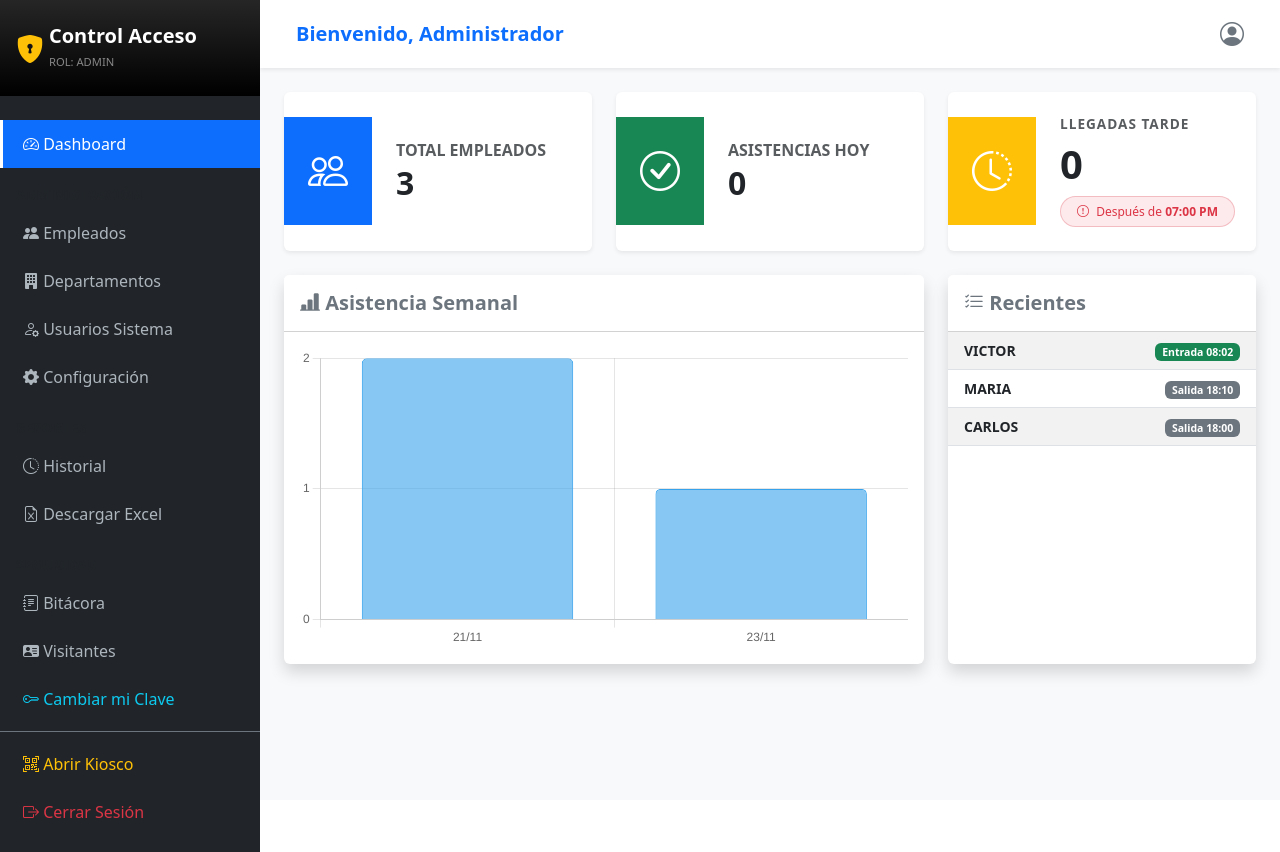
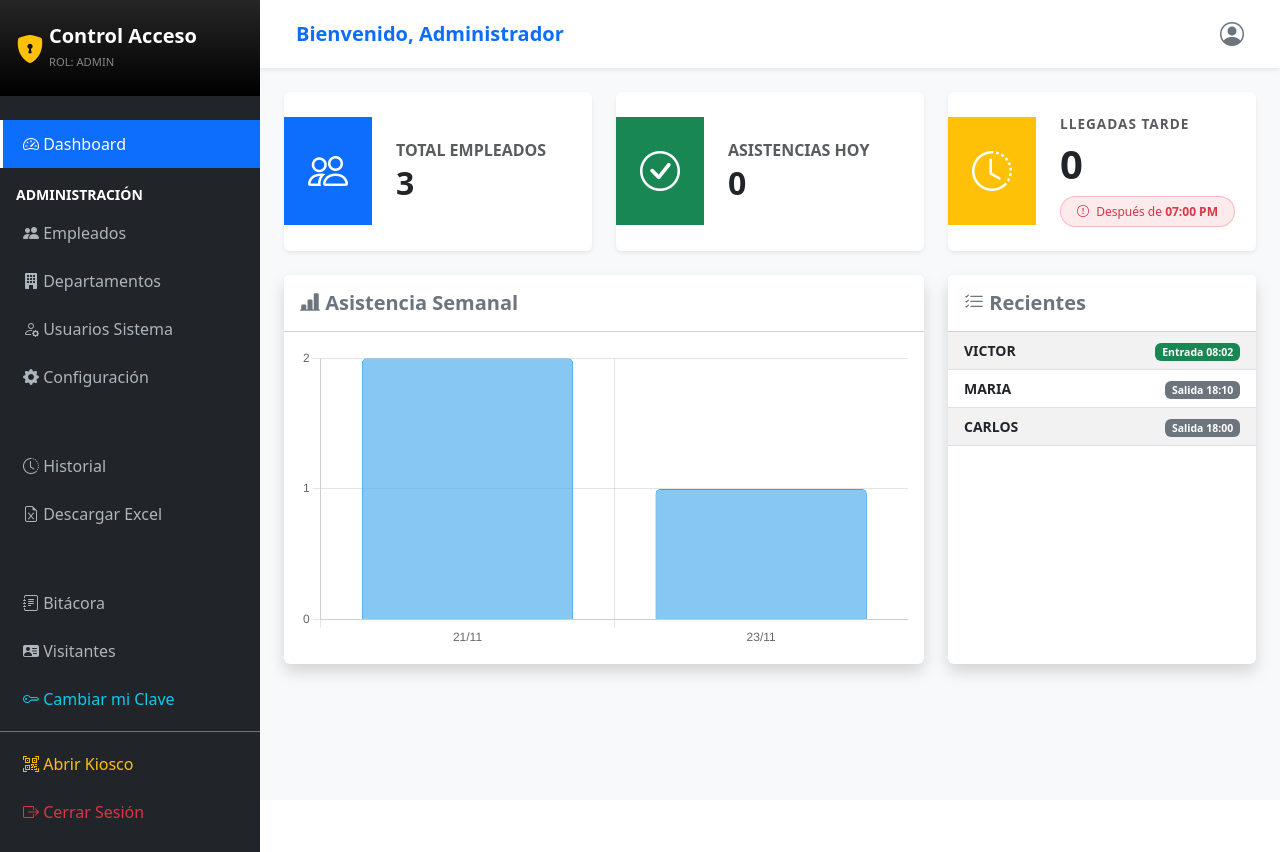
Before and after one commit to echuquillanqui/asistencias2026, a PHP site: page / in a window 1280 px wide. Run offline with PHP 8.4, Linux system fonts and the light colour scheme; a user stored in the database is signed in; data comes from the database, SQL or seed files in the repository; some libraries are stand-ins or nearby versions.

Commit message:
first commit

```diff
--- a/app/views/layouts/sidebar.php
+++ b/app/views/layouts/sidebar.php
@@ -18,7 +18,7 @@ function renderMenu($c, $a) {
         </li>
 
         <?php if(isset($_SESSION['role']) && $_SESSION['role'] == 'admin'): ?>
-            <li class="text-muted small fw-bold px-3 mt-3 mb-1">ADMINISTRACIÓN</li>
+            <li class="text small fw-bold px-3 mt-3 mb-1">ADMINISTRACIÓN</li>
 
             <li>
                 <a href="?c=Employee" class="<?php echo ($c=='Employee') ? 'active' : ''; ?>">
```
